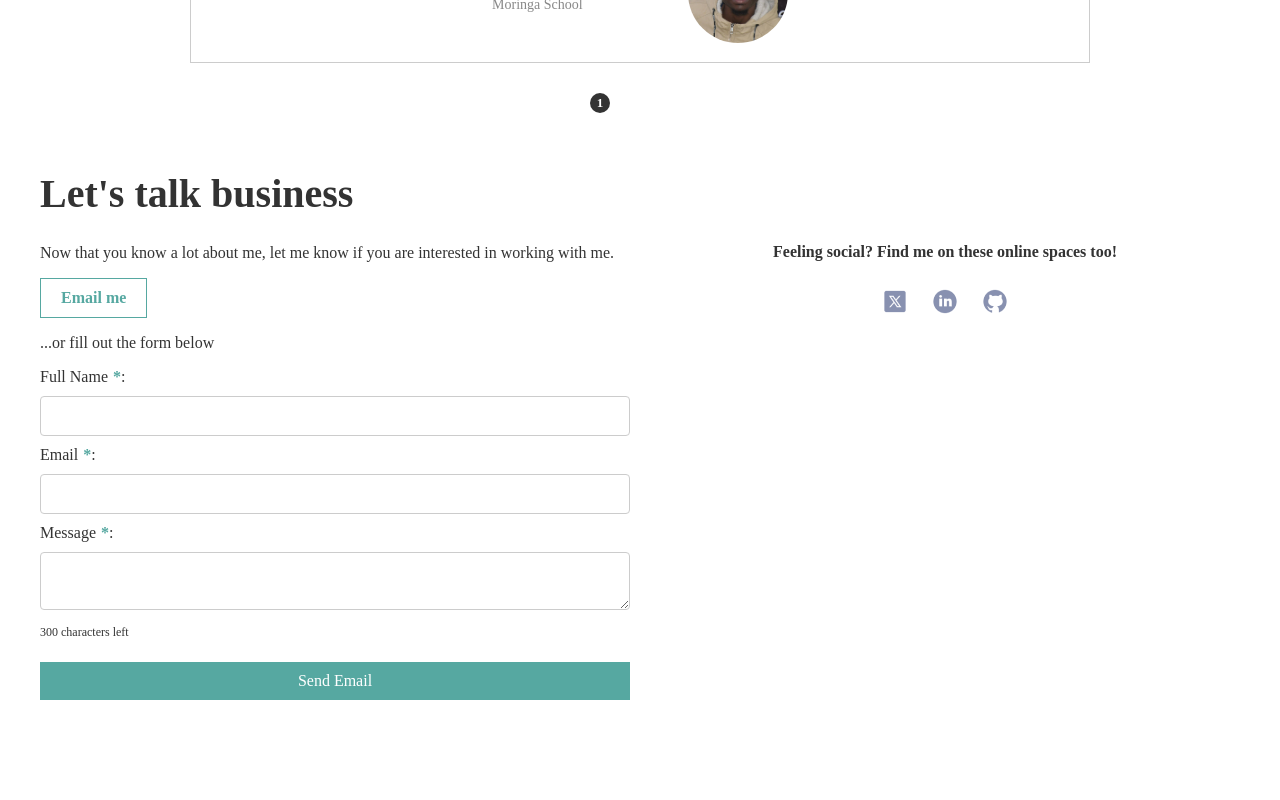
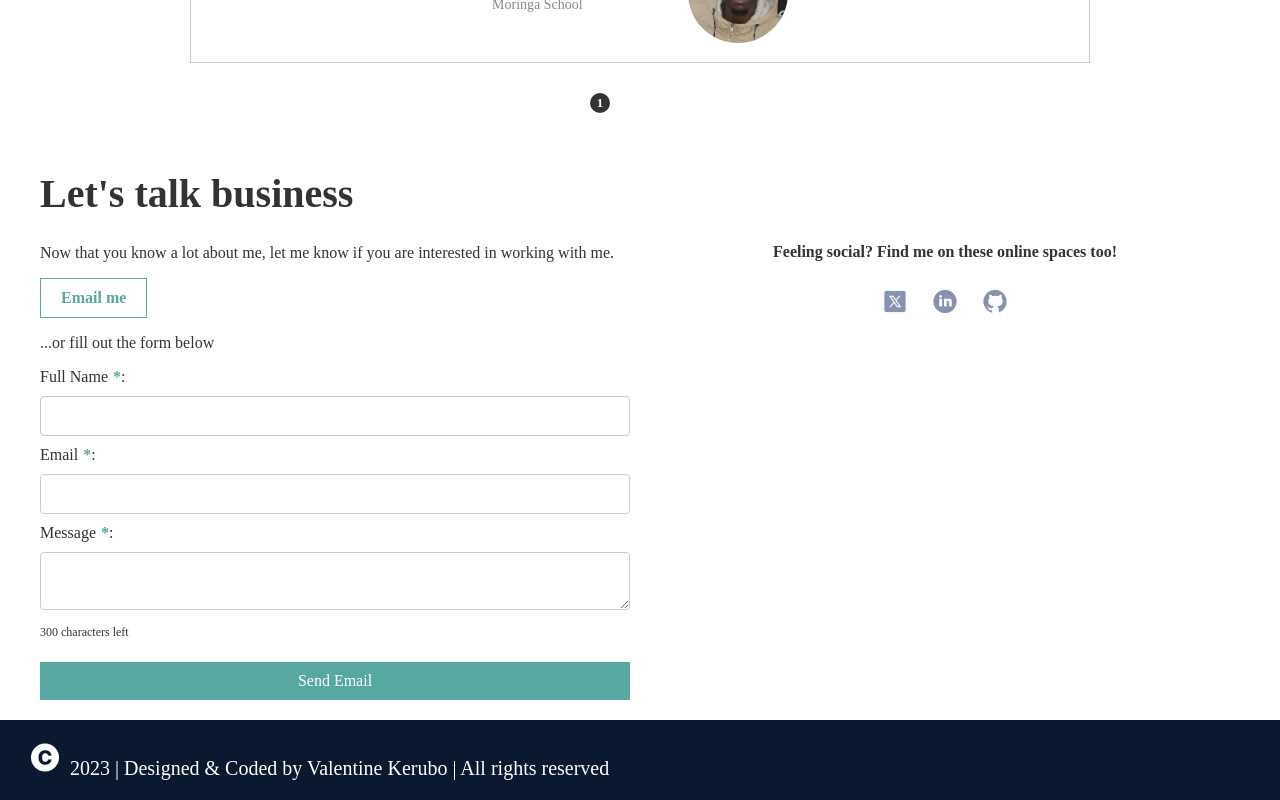
Before and after one commit to Vkerubo/my-portolio, a React (Create React App) app: page / in a window 1280 px wide. Shown: the part 3737-4537 px from the top of the page. Before the commit the page ends 4437 px from the top, so only its background shows below. Built offline with nearby package versions, Linux system fonts and the light colour scheme.

Commit message:
render footer content

```diff
--- a/src/components/Footer.js
+++ b/src/components/Footer.js
@@ -1,8 +1,40 @@
 import React from "react";
 import CopyrightIcon from "../components/assets/Copyright.png";
+import styled from "styled-components";
+
+// Define a styled component for the div element
+const FooterContainer = styled.div`
+  background: #0a1930;
+  padding: 20px;
+  margin-top: 20px;
+`;
+
+// Define a styled component for the img element
+const CopyrightImage = styled.img`
+  width: 50px;
+  height: 35px;
+  flex-shrink: 0;
+`;
+
+// Define a styled component for the span element
+const CopyrightText = styled.span`
+  color: #fff;
+  font-family: Sen;
+  font-size: 20px;
+  font-style: normal;
+  font-weight: 400;
+  line-height: normal;
+`;
 
 function Footer() {
-  return <>Hi</>;
+  return (
+    <FooterContainer>
+      <CopyrightImage src={CopyrightIcon} alt="Copyright Icon" />
+      <CopyrightText>
+        2023 | Designed & Coded by Valentine Kerubo | All rights reserved
+      </CopyrightText>
+    </FooterContainer>
+  );
 }
 
 export default Footer;
--- a/src/components/Homepage.js
+++ b/src/components/Homepage.js
@@ -8,6 +8,7 @@ import Blog from "./Blog";
 import Mentorship from "./Mentorship";
 import Testimonials from "./Testimonials";
 import Contact from "./Contact";
+import Footer from "./Footer";
 
 function Homepage() {
   return (
@@ -21,6 +22,7 @@ function Homepage() {
       <Mentorship />
       <Testimonials />
       <Contact />
+      <Footer />
     </>
   );
 }
```
